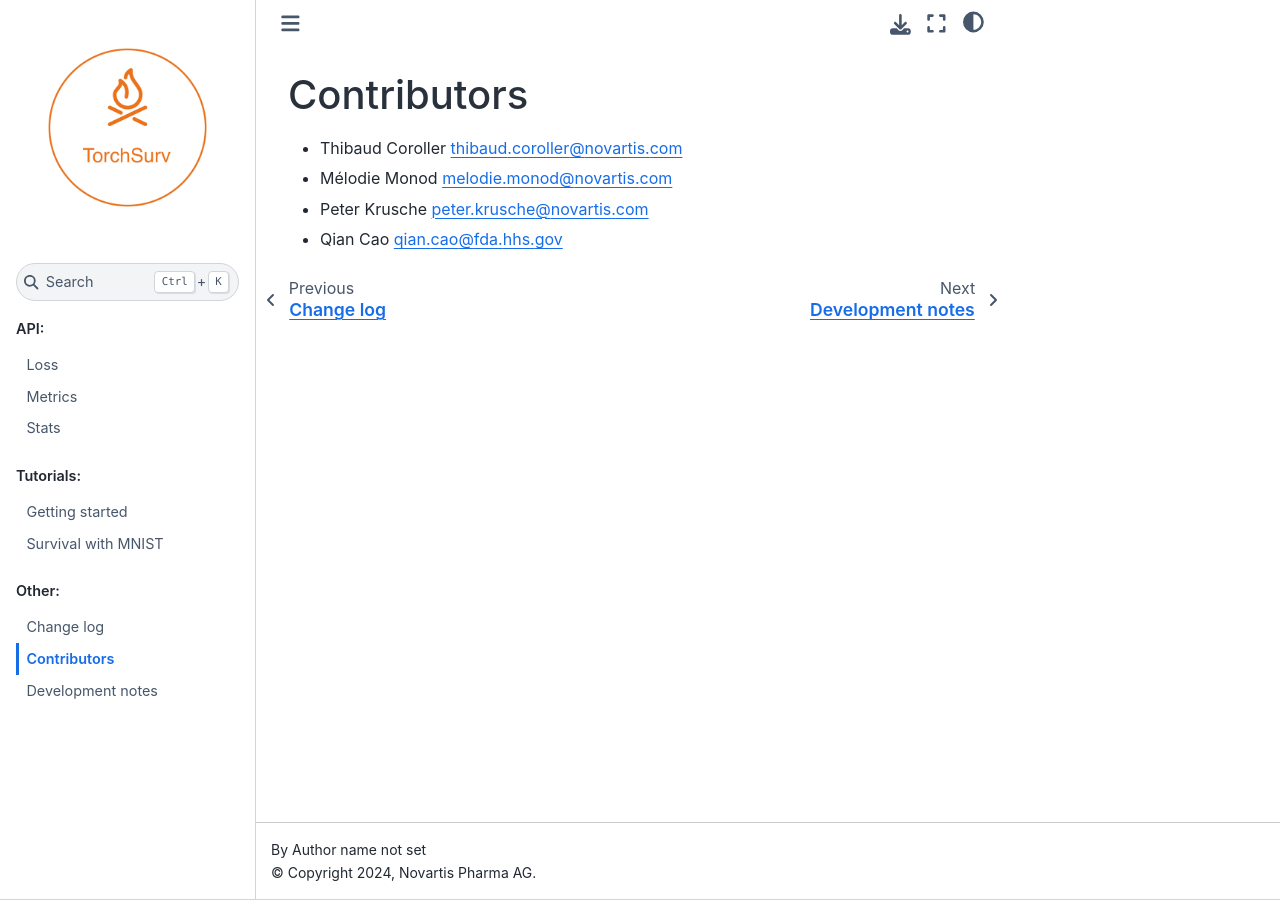
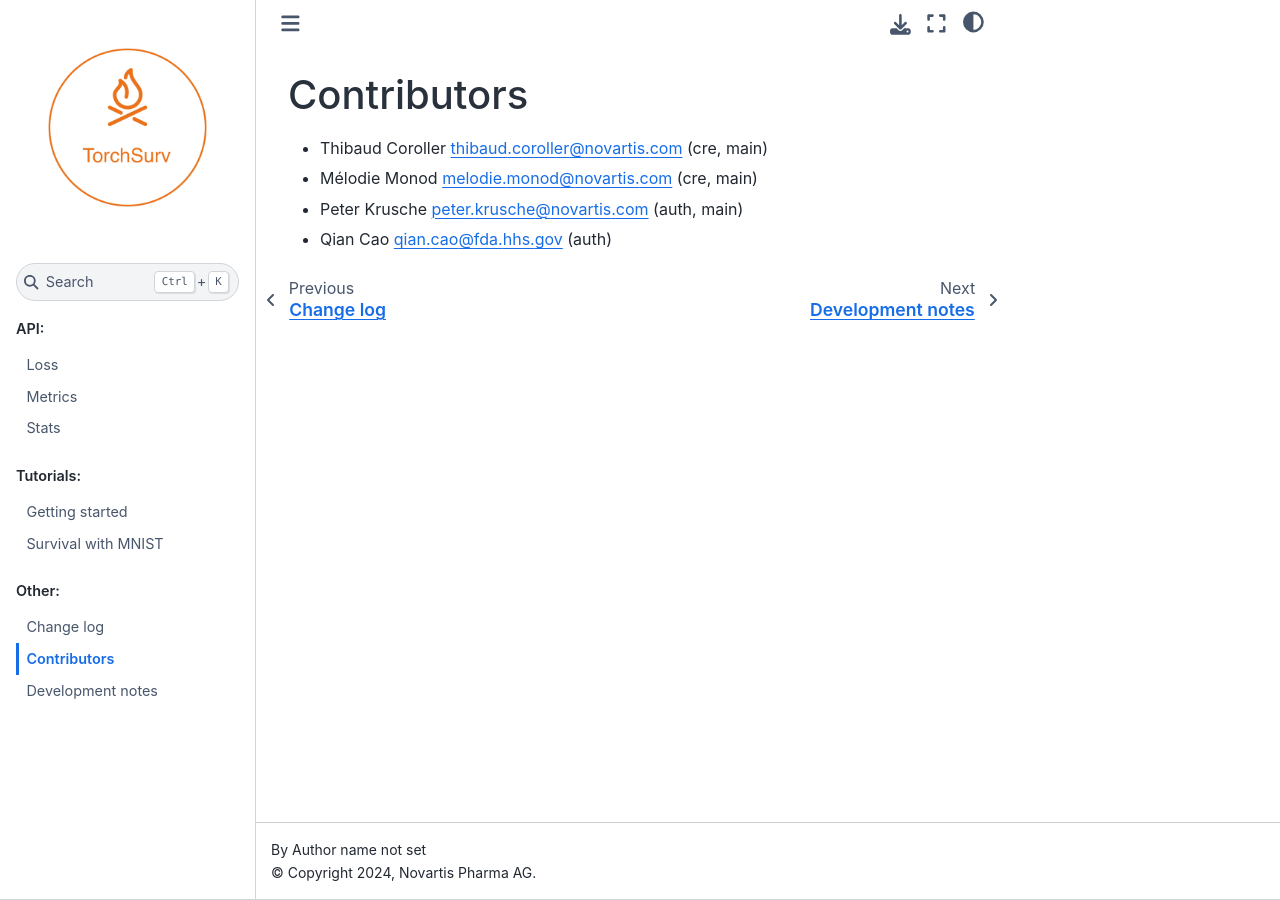
Before and after one commit to Novartis/torchsurv, a Sphinx documentation site: the page built from docs/AUTHORS.md, in a window 1280 px wide. Built offline with Sphinx 7.4.7 and the Sphinx Book theme 1.1.4, drawn with Linux system fonts in a browser that asks for light colours.

Commit message:
Update AUTHORS.md

```diff
--- a/docs/AUTHORS.md
+++ b/docs/AUTHORS.md
@@ -1,7 +1,7 @@
 Contributors
 ============
 
-* Thibaud Coroller <thibaud.coroller@novartis.com>
-* Mélodie Monod <melodie.monod@novartis.com>
-* Peter Krusche <peter.krusche@novartis.com>
-* Qian Cao <qian.cao@fda.hhs.gov>
+* Thibaud Coroller <thibaud.coroller@novartis.com> (cre, main)
+* Mélodie Monod <melodie.monod@novartis.com> (cre, main)
+* Peter Krusche <peter.krusche@novartis.com> (auth, main)
+* Qian Cao <qian.cao@fda.hhs.gov> (auth)
```
